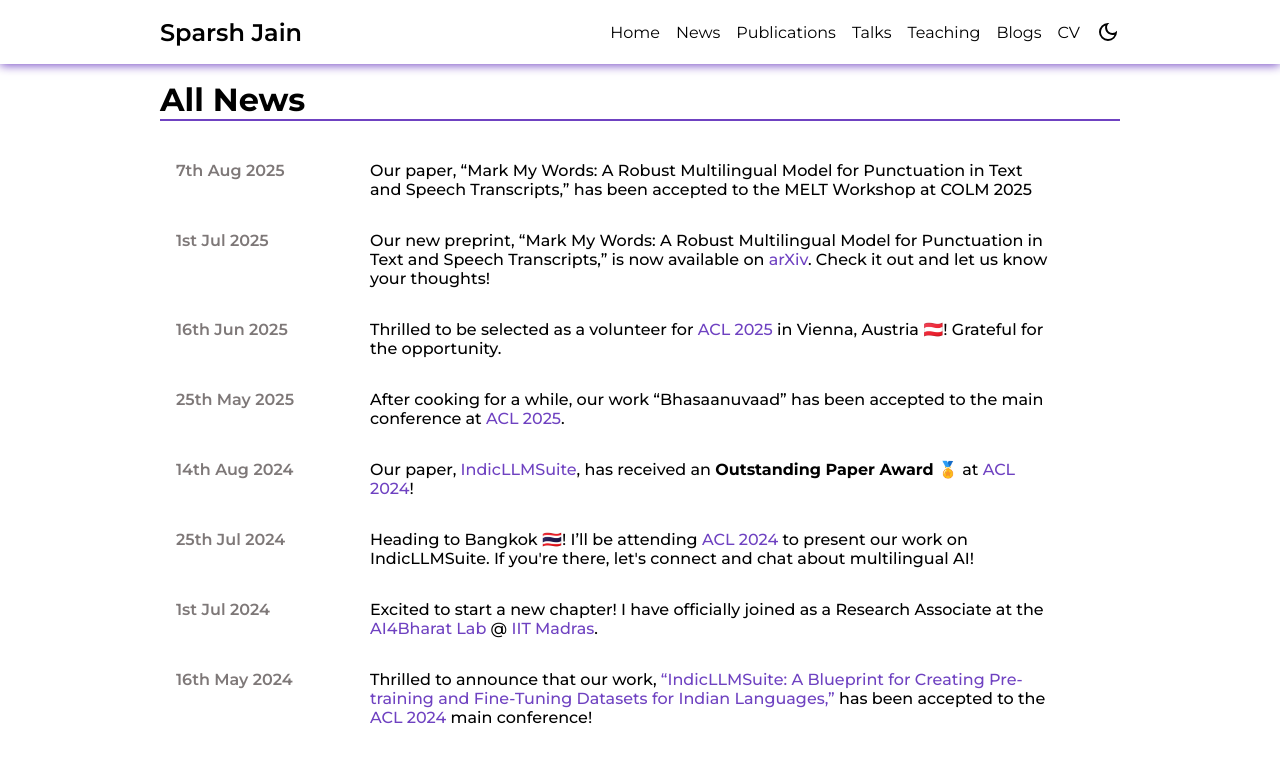
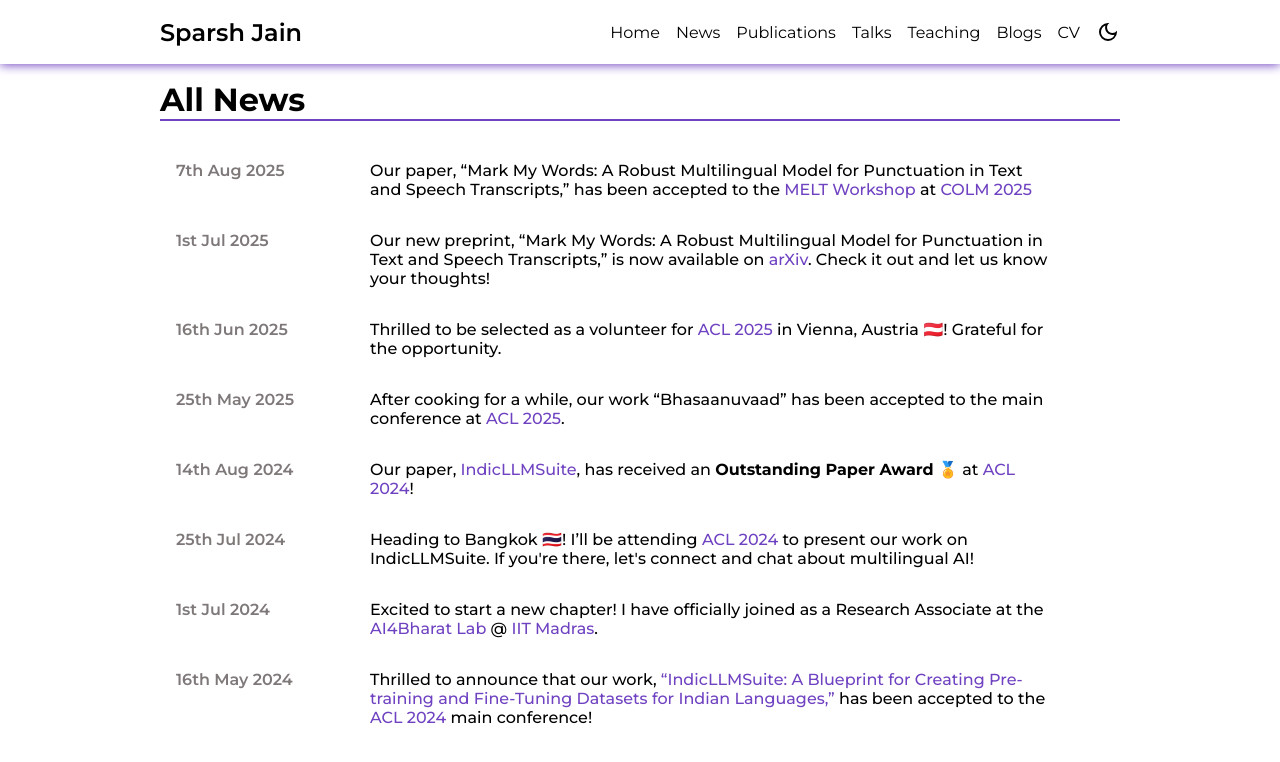
Before and after one commit to Sparshj8287/Sparshj8287.github.io, a Next.js app: page /news in a window 1280 px wide. Shown: the top 762 px of the page. Built offline with nearby package versions, Linux system fonts and the light colour scheme.

Commit message:
links update

```diff
--- a/src/data/LatestNews.js
+++ b/src/data/LatestNews.js
@@ -1,7 +1,7 @@
 export const NewsArray = [
   {
     date: "7th Aug 2025",
-    Description: `Our paper, “Mark My Words: A Robust Multilingual Model for Punctuation in Text and Speech Transcripts,” has been accepted to the MELT Workshop at COLM 2025`,
+    Description: `Our paper, “Mark My Words: A Robust Multilingual Model for Punctuation in Text and Speech Transcripts,” has been accepted to the <a href="https://melt-workshop.github.io/" target="_blank" rel="noopener noreferrer">MELT Workshop</a> at <a href="https://colmweb.org/" target="_blank" rel="noopener noreferrer">COLM 2025</a>`,
   },
   {
     date: "1st Jul 2025",
```
